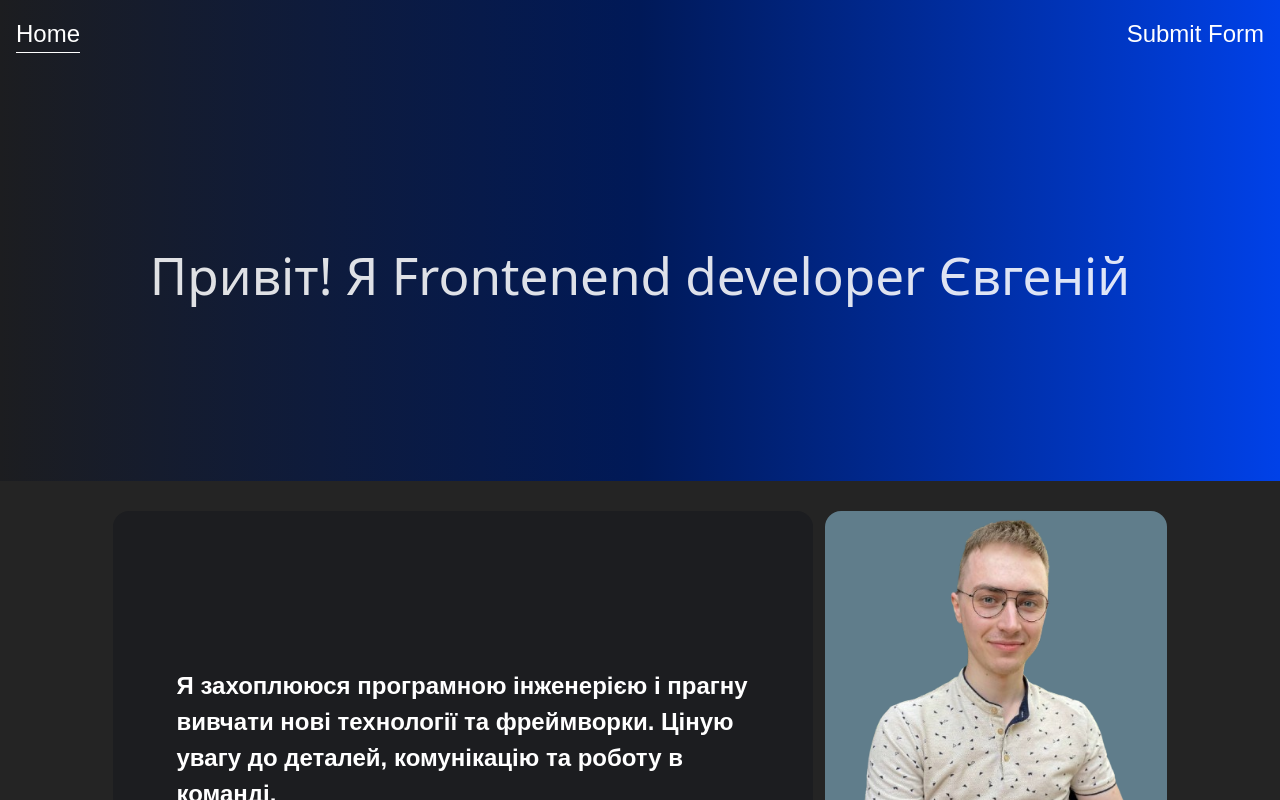
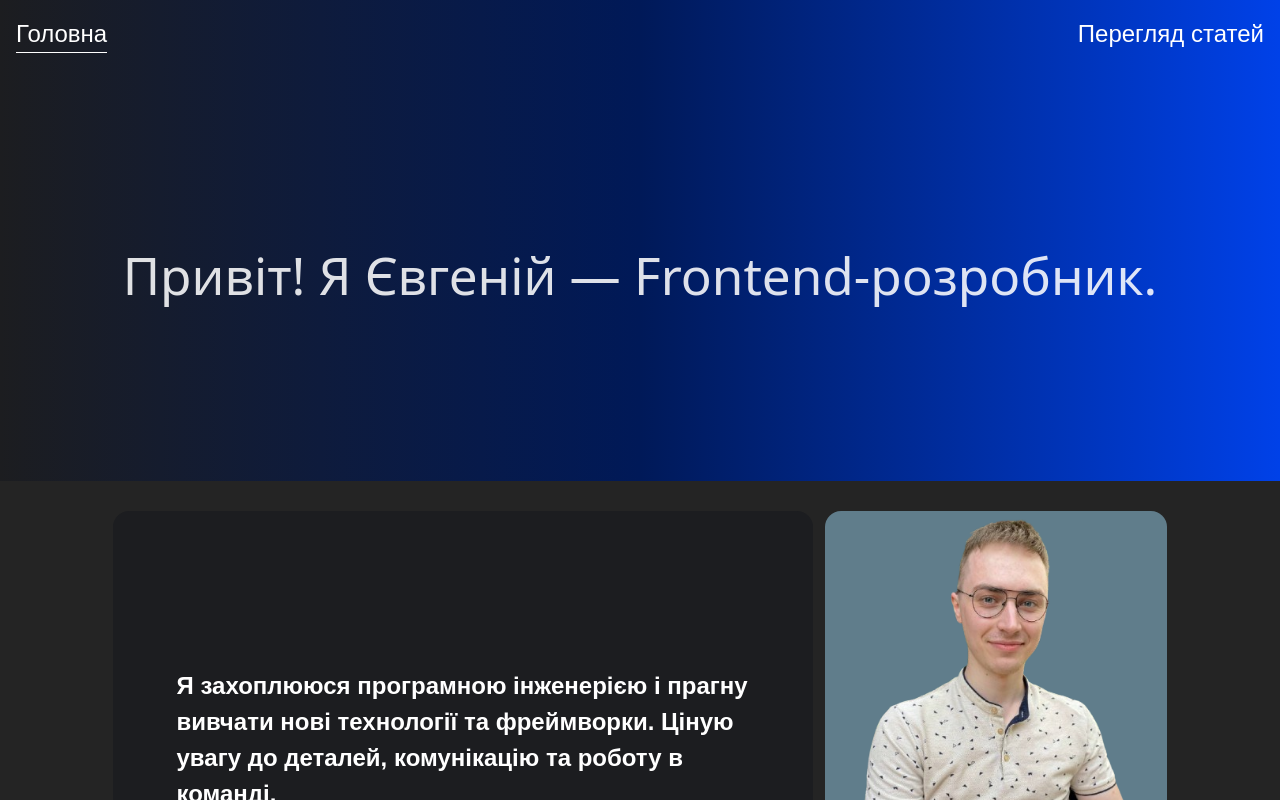
Before and after one commit to MrKrodbon/AboutMe_Form_TestTask, a React (Vite) app: page /AboutMe_Form_TestTask/submit in a window 1280 px wide. Shown: the top 800 px of the page. Built offline with nearby package versions, Linux system fonts and the light colour scheme; a web font is replaced by a local one.

Commit message:
make small styles fix

```diff
--- a/src/components/Form/Form.tsx
+++ b/src/components/Form/Form.tsx
@@ -21,10 +21,10 @@ const Form = ({ handleAddItemInList }: FormProps) => {
   const onSubmitHandle = async (data: PostItem) => {
     const response = await addPosts(data);
     if (response.status === 201) {
-      toast.success(`Publication ${data.title}  successfully created!`);
+      toast.success(`Публікація ${data.title}  успішно створена!`);
       handleAddItemInList(data);
     } else {
-      toast.error("Problem with creation of publication");
+      toast.error("Помилка при створенні публікації");
     }
   };
 
@@ -38,7 +38,7 @@ const Form = ({ handleAddItemInList }: FormProps) => {
           <div>
             <input
               {...register("title", { required: true })}
-              placeholder="Title"
+              placeholder="Додати назву..."
               className="border-b border-white w-full mb-3"
             />
             {errors.title && (
@@ -49,7 +49,7 @@ const Form = ({ handleAddItemInList }: FormProps) => {
             <textarea
               {...register("body", { required: true })}
               rows={5}
-              placeholder="Body"
+              placeholder="Додати опис..."
               className="border-b border-white w-full mb-3"
             />
             {errors.body && (
@@ -62,7 +62,7 @@ const Form = ({ handleAddItemInList }: FormProps) => {
             type="submit"
             className={s.button}
             disabled={titleValue === undefined && bodyValue === undefined}
-            label="Submit"
+            label="Відправити"
           />
         </form>
       </div>
--- a/src/components/Header/Header.tsx
+++ b/src/components/Header/Header.tsx
@@ -8,7 +8,7 @@ const Header = () => {
         <Navigation />
       </div>
       <div className={s.title}>
-        <h1 className="pr-4 pl-4">Привіт! Я Frontenend developer Євгеній</h1>
+        <h1 className="pr-4 pl-4">Привіт! Я Євгеній — Frontend-розробник.</h1>
       </div>
     </div>
   );
--- a/src/components/ItemsList/PostsItems/PostsItems.module.scss
+++ b/src/components/ItemsList/PostsItems/PostsItems.module.scss
@@ -28,6 +28,8 @@
   top:50%;
   left: 50%;
   padding: 20px;
+  min-height: 300px;
+  min-width: 300px;
   transform: translate(-50%, -50%);
   background: var(--white-color);
   color: var(--hover-text-color);
--- a/src/components/ItemsList/PostsItems/PostsItems.tsx
+++ b/src/components/ItemsList/PostsItems/PostsItems.tsx
@@ -16,7 +16,6 @@ const PostsItems = forwardRef<HTMLLIElement, PostItem>(
     const handleCloseModal = () => {
       setModalIsOpen(false);
     };
-    console.log(modalIsOpen);
 
     return (
       <li className={s.item} ref={ref}>
--- a/src/components/Loader/Loader.tsx
+++ b/src/components/Loader/Loader.tsx
@@ -6,8 +6,8 @@ const Loader = () => {
       visible={true}
       height="100"
       width="100"
-      color="#FF7F08"
-      secondaryColor="#FF7F08"
+      color="#001958"
+      secondaryColor="#0041e8"
       radius="12.5"
       ariaLabel="mutating-dots-loading"
       wrapperStyle={{}}
--- a/src/components/Navigation/Navigation.tsx
+++ b/src/components/Navigation/Navigation.tsx
@@ -8,13 +8,13 @@ const Navigation = () => {
         to={"/"}
         className={({ isActive }) => (isActive ? s.active : "")}
       >
-        Home
+        Головна
       </NavLink>
       <NavLink
         to={"/submit"}
         className={({ isActive }) => (isActive ? s.active : "")}
       >
-        Submit Form
+        Перегляд статей
       </NavLink>
     </>
   );
--- a/src/pages/FormPage/FormPage.tsx
+++ b/src/pages/FormPage/FormPage.tsx
@@ -37,15 +37,15 @@ const FormPage = () => {
 
   return (
     <div className={s.page}>
-      <p className={s.title}>Add Post</p>
+      <p className={s.title}>Додати пост</p>
       <Form handleAddItemInList={handleAddItemInList} />
       <Suspense fallback={<Loader />}>
         <ItemsList itemsList={postList} ref={lastElement} />
+        <Pagination label="Дивитись ще" onClick={handleLoadMore} />
       </Suspense>
-      <Pagination label="Load more" onClick={handleLoadMore} />
       <Button
         className="fixed top-[90%] right-[20px]"
-        label="top"
+        label="Вгору"
         onClick={() => {
           scrollTo({ top: 0, behavior: "smooth" });
         }}
```
Also changed, not shown: src/components/Modal/Modal.tsx (deleted).
